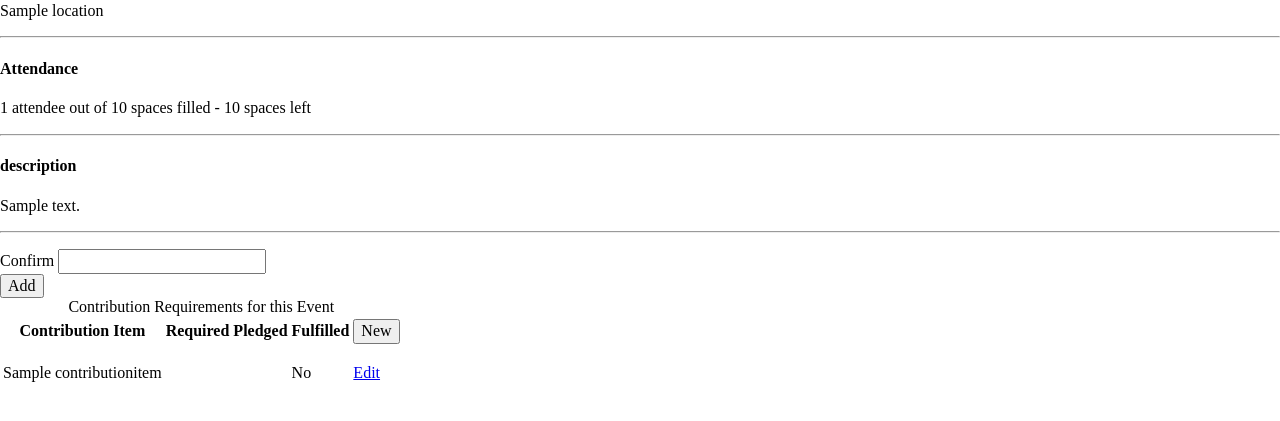
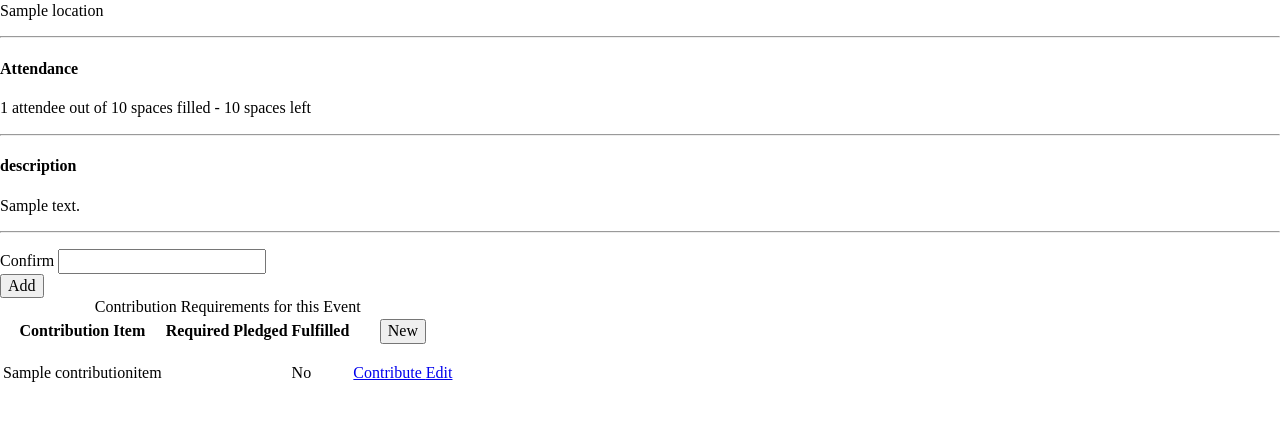
Before and after one commit to 16000psi/djisco, a Django app: template events/templates/events/event_detail.html in a window 1280 px wide. Shown: the part 350-771 px from the top of the page. Run offline with Django 4.2, Linux system fonts and the light colour scheme; tables that the repository leaves empty hold one stand-in row (values such as "Sample post"); the template is opened without the code that fills it: values that come from a table or form of the project are taken from there, most other values are stand-ins (such as "Sample title", 1, 10 or a date in 2020); data that the repository does not hold is empty; parts of the project's set-up code (start-up, migrations or seed data) failed here and were passed over.

Commit message:
Add placeholder requirement_edit_view link

```diff
--- a/events/templates/events/contributions_table.html
+++ b/events/templates/events/contributions_table.html
@@ -46,6 +46,9 @@
                     </td>
                     <td>
 <a href="{% url 'commitment_create' pk=event.pk contribution_item_pk=item.pk %}" aria-label="Edit your pledged contribution" class="button button--border">
+    Contribute
+</a>
+<a href="{% url 'requirement_edit' pk=event.pk contribution_item_pk=item.pk %}" aria-label="Edit your pledged contribution" class="button button--border">
     Edit
 </a>
                     </td>
```
